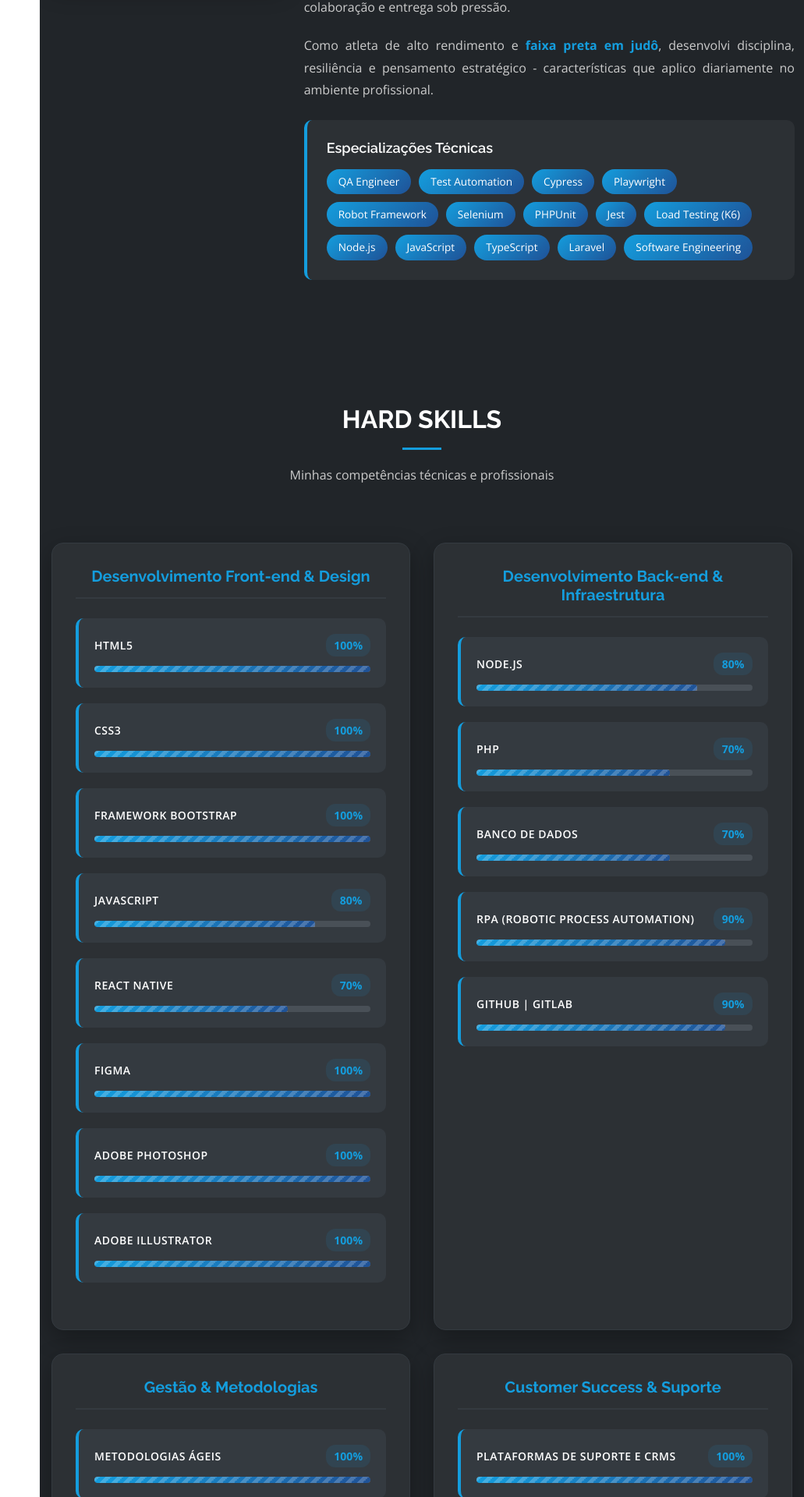
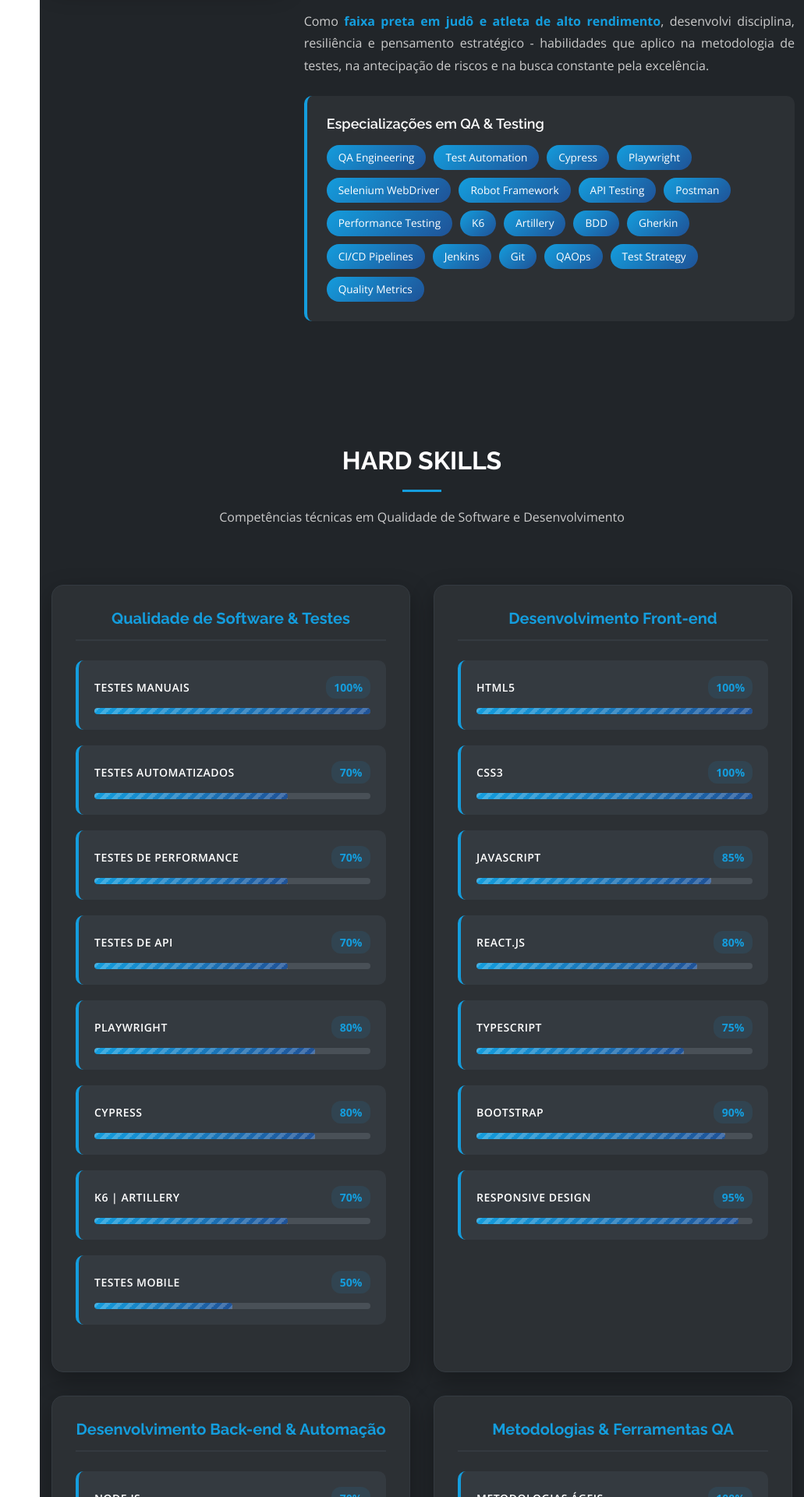
Before and after one commit to nagybhe/Portfolio, a React (Create React App) app: page / in a window 1280 px wide. Shown: the part 1567-3487 px from the top of the page at 78% size, without its empty margins (249-1280 px from the left). Built offline with nearby package versions, Linux system fonts and the light colour scheme.

Commit message:
Atualiza componentes About, Resume e Skills (JS e CSS)

```diff
--- a/src/components/About/About.js
+++ b/src/components/About/About.js
@@ -29,7 +29,7 @@ const About = () => {
                                     </div>
                                     <div className="info-item">
                                         <i className="bx bx-envelope"></i>
-                                        <span>Ins4nityhz@gmail.com</span>
+                                        <span>andre.nagybhe.ramos@gmail.com</span>
                                     </div>
                                     <div className="info-item">
                                         <i className="bx bx-cake"></i>
@@ -42,59 +42,66 @@ const About = () => {
 
                     <div className="col-lg-8 pt-4 pt-lg-0 content" data-aos="fade-left">
                         <div className="about-content">
-                            <h3 className="text-white mb-4">Desenvolvedor & Especialista em Qualidade de Software</h3>
+                            <h3 className="text-white mb-4">Especialista em Qualidade de Software & QA</h3>
 
                             <div className="bio-text">
                                 <p>
                                     Formado em <strong>Sistemas para Internet</strong> pela Faculdade Meta e atualmente
-                                    cursando pós-graduação em <strong>Engenharia de Software</strong>, aprofundando conhecimentos
-                                    em desenvolvimento, arquitetura e qualidade de sistemas.
+                                    cursando pós-graduação em <strong>Engenharia de Software</strong>, com foco em
+                                    arquitetura de testes, qualidade de software e processos de garantia da qualidade.
                                 </p>
 
                                 <p>
-                                    Minha trajetória começou em <strong>Customer Success</strong>, atuando como Head com foco em
-                                    retenção, onboarding estratégico e redução de churn. Essa experiência me proporcionou
-                                    uma visão centrada no cliente e reforçou a importância da qualidade em todas as etapas
-                                    do ciclo de vida do produto.
+                                    Minha trajetória em <strong>Customer Success</strong> me proporcionou uma visão
+                                    centrada no usuário final, compreendendo profundamente a importância da qualidade
+                                    em todas as etapas do ciclo de vida do produto e como bugs impactam a experiência do cliente.
                                 </p>
 
                                 <p>
-                                    Migrei para a área técnica, especializando-me como <strong>RPA Developer</strong> em paralelo
-                                    com <strong>Quality Assurance</strong>. Tenho experiência com testes manuais e automatizados,
-                                    integrações via API, Quality Analytics, além de atuar em Pentests White Box e Gray Box.
+                                    Atuo como <strong>Quality Assurance Engineer</strong> com expertise em:
+                                    <strong> testes manuais e automatizados</strong>,
+                                    <strong> desenvolvimento de frameworks de teste</strong>,
+                                    <strong> integrações via API</strong>, e
+                                    <strong> Quality Analytics</strong>. Experiência em Pentests White Box e Gray Box
+                                    para validação de segurança em aplicações.
                                 </p>
 
                                 <p>
-                                    Participei de projetos de automação de processos e testes de APIs, sempre com foco em
+                                    Participei de projetos de automação de testes e processos, sempre com foco em
                                     confiabilidade, segurança e escalabilidade. Em 2024, conquistei o
-                                    <strong> 1º lugar no Hackathon Gamefica (TITCS)</strong>, reforçando minha capacidade de
-                                    inovação, colaboração e entrega sob pressão.
+                                    <strong> 1º lugar no Hackathon Gamefica (TITCS)</strong>, demonstrando capacidade de
+                                    inovação e entrega de qualidade sob pressão.
                                 </p>
 
                                 <p>
-                                    Como atleta de alto rendimento e <strong>faixa preta em judô</strong>, desenvolvi disciplina,
-                                    resiliência e pensamento estratégico - características que aplico diariamente no
-                                    ambiente profissional.
+                                    Como <strong>faixa preta em judô e atleta de alto rendimento</strong>, desenvolvi
+                                    disciplina, resiliência e pensamento estratégico - habilidades que aplico na
+                                    metodologia de testes, na antecipação de riscos e na busca constante pela excelência.
                                 </p>
                             </div>
 
                             <div className="skills-highlight mt-4">
-                                <h5 className="text-white mb-3">Especializações Técnicas</h5>
+                                <h5 className="text-white mb-3">Especializações em QA & Testing</h5>
                                 <div className="skills-tags">
-                                    <span className="skill-tag">QA Engineer</span>
+                                    <span className="skill-tag">QA Engineering</span>
                                     <span className="skill-tag">Test Automation</span>
                                     <span className="skill-tag">Cypress</span>
                                     <span className="skill-tag">Playwright</span>
+                                    <span className="skill-tag">Selenium WebDriver</span>
                                     <span className="skill-tag">Robot Framework</span>
-                                    <span className="skill-tag">Selenium</span>
-                                    <span className="skill-tag">PHPUnit</span>
-                                    <span className="skill-tag">Jest</span>
-                                    <span className="skill-tag">Load Testing (K6)</span>
-                                    <span className="skill-tag">Node.js</span>
-                                    <span className="skill-tag">JavaScript</span>
-                                    <span className="skill-tag">TypeScript</span>
-                                    <span className="skill-tag">Laravel</span>
-                                    <span className="skill-tag">Software Engineering</span>
+                                    <span className="skill-tag">API Testing</span>
+                                    <span className="skill-tag">Postman</span>
+                                    <span className="skill-tag">Performance Testing</span>
+                                    <span className="skill-tag">K6</span>
+                                    <span className="skill-tag">Artillery</span>
+                                    <span className="skill-tag">BDD</span>
+                                    <span className="skill-tag">Gherkin</span>
+                                    <span className="skill-tag">CI/CD Pipelines</span>
+                                    <span className="skill-tag">Jenkins</span>
+                                    <span className="skill-tag">Git</span>
+                                    <span className="skill-tag">QAOps</span>
+                                    <span className="skill-tag">Test Strategy</span>
+                                    <span className="skill-tag">Quality Metrics</span>
                                 </div>
                             </div>
                         </div>
--- a/src/components/Resume/Resume.js
+++ b/src/components/Resume/Resume.js
@@ -29,150 +29,93 @@ const Resume = () => {
     const certificates = [
         {
             name: 'Orchestrator Admin: Automation Management with ElectroNeek Orchestrator',
-            category: 'RPA & Automação'
+            category: 'Desenvolvimento Back-end & Automação'
         },
         {
             name: 'RPA Developer: Automation Development in ElectroNeek Studio Pro',
-            category: 'RPA & Automação'
+            category: 'Desenvolvimento Back-end & Automação'
+        },
+        {
+            name: 'DevOps & Agile Culture',
+            category: 'Metodologias & Ferramentas QA'
+        },
+        {
+            name: 'Projetos Ágeis com Scrum',
+            category: 'Metodologias & Ferramentas QA'
+        },
+        {
+            name: 'Fundamentos em Gestão por OKRs',
+            category: 'Metodologias & Ferramentas QA'
+        },
+        {
+            name: 'User Experience',
+            category: 'Desenvolvimento Front-end'
+        },
+        {
+            name: 'Conceitos de Responsividade e Experiência do Usuário',
+            category: 'Desenvolvimento Front-end'
+        },
+        {
+            name: 'Programação para internet com JavaScript',
+            category: 'Desenvolvimento Front-end'
+        },
+        {
+            name: 'Lógica de programação essencial',
+            category: 'Desenvolvimento Front-end'
+        },
+        {
+            name: 'Introdução a banco de dados com MySQL & PHPMyAdmin',
+            category: 'Desenvolvimento Back-end & Automação'
+        },
+        {
+            name: 'Arquitetura de Sistemas',
+            category: 'Desenvolvimento Back-end & Automação'
+        },
+        {
+            name: 'Fundamentos de Arquitetura de Sistemas',
+            category: 'Desenvolvimento Back-end & Automação'
+        },
+        {
+            name: 'Cloud Computing & Serverless',
+            category: 'Desenvolvimento Back-end & Automação'
+        },
+        {
+            name: 'Fundamentos da Computação em Nuvem',
+            category: 'Desenvolvimento Back-end & Automação'
+        },
+        {
+            name: 'Fundamentos do Azure',
+            category: 'Desenvolvimento Back-end & Automação'
+        },
+        {
+            name: 'Introdução aos Conceitos de Serverless e Azure Functions',
+            category: 'Desenvolvimento Back-end & Automação'
+        },
+        {
+            name: 'Desenvolvimento de software com Azure Static Web Apps e GitHub Actions',
+            category: 'Desenvolvimento Back-end & Automação'
+        },
+        {
+            name: 'Linux: A introdução ao sistema operacional',
+            category: 'Desenvolvimento Back-end & Automação'
+        },
+        {
+            name: 'Criando um repositório para seus projetos inovadores',
+            category: 'Desenvolvimento Back-end & Automação'
+        },
+        {
+            name: 'Engenharia de Software',
+            category: 'Qualidade de Software & Testes'
         },
         {
             name: 'Cybersecurity',
-            category: 'Segurança Cibernética'
+            category: 'Qualidade de Software & Testes'
         },
         {
-            name: 'DevOps & Agile Culture',
-            category: 'Metodologias Ágeis'
-        },
-        {
-            name: 'Projetos Ágeis com Scrum',
-            category: 'Metodologias Ágeis'
-        },
-        {
-            name: 'Fundamentos em Gestão por OKRs',
-            category: 'Metodologias Ágeis'
-        },
-        {
-            name: 'User Experience',
-            category: 'Design & UX'
-        },
-        {
-            name: 'Conceitos de Responsividade e Experiência do Usuário',
-            category: 'Design & UX'
-        },
-        {
-            name: 'Programação para internet com JavaScript',
-            category: 'Desenvolvimento'
-        },
-        {
-            name: 'Lógica de programação essencial',
-            category: 'Desenvolvimento'
-        },
-        {
-            name: 'Introdução a banco de dados com MySQL & PHPMyAdmin',
-            category: 'Banco de Dados'
-        },
-        {
-            name: 'Arquitetura de Sistemas',
-            category: 'Arquitetura & Cloud'
-        },
-        {
-            name: 'Fundamentos de Arquitetura de Sistemas',
-            category: 'Arquitetura & Cloud'
-        },
-        {
-            name: 'Cloud Computing & Serverless',
-            category: 'Arquitetura & Cloud'
-        },
-        {
-            name: 'Fundamentos da Computação em Nuvem',
-            category: 'Arquitetura & Cloud'
-        },
-        {
-            name: 'Fundamentos do Azure',
-            category: 'Arquitetura & Cloud'
-        },
-        {
-            name: 'Introdução aos Conceitos de Serverless e Azure Functions',
-            category: 'Arquitetura & Cloud'
-        },
-        {
-            name: 'Desenvolvimento de software com Azure Static Web Apps e GitHub Actions',
-            category: 'Arquitetura & Cloud'
-        },
-        {
-            name: 'Linux: A introdução ao sistema operacional',
-            category: 'Sistemas & Infraestrutura'
-        },
-        {
-            name: 'Criando um repositório para seus projetos inovadores',
-            category: 'Ferramentas & Versionamento'
-        },
-        {
-            name: 'Atendimento Surpreendente ao Cliente - Customer Service/SAC',
-            category: 'Customer Success & Vendas'
-        },
-        {
-            name: 'O Sucesso da Retenção de Clientes no Pós-Venda',
-            category: 'Customer Success & Vendas'
-        },
-        {
-            name: 'Fundamentos de Customer Success para Analistas',
-            category: 'Customer Success & Vendas'
-        },
-        {
-            name: 'Fundamentos em Experiência do Cliente',
-            category: 'Customer Success & Vendas'
-        },
-        {
-            name: 'Gatilhos Mentais em Vendas',
-            category: 'Customer Success & Vendas'
-        },
-        {
-            name: 'Vendas Pelo WhatsApp',
-            category: 'Customer Success & Vendas'
-        },
-        {
-            name: 'SMS Expert',
-            category: 'Customer Success & Vendas'
-        },
-        {
-            name: 'G4 Startups',
-            category: 'Empreendedorismo'
-        },
-        {
-            name: 'Entrepreneurship',
-            category: 'Empreendedorismo'
-        },
-        {
-            name: 'Inteligência Emocional',
-            category: 'Soft Skills'
-        },
-        {
-            name: 'Pensamento Crítico',
-            category: 'Soft Skills'
-        },
-        {
-            name: 'Fundamentos em Liderança',
-            category: 'Soft Skills'
-        },
-        {
-            name: 'Gente e Cultura 4.0',
-            category: 'Gestão & Negócios'
-        },
-        {
-            name: 'Indicadores e Métricas',
-            category: 'Gestão & Negócios'
-        },
-        {
-            name: 'Fundamentos em Finanças',
-            category: 'Gestão & Negócios'
-        },
-        {
-            name: 'Experiência do Cliente',
-            category: 'Customer Success & Vendas'
+            name: 'Introdução ao Teste de Software',
+            category: 'Qualidade de Software & Testes'
         }
     ];
-
     // Agrupar certificações por categoria
     const groupedCertificates = certificates.reduce((acc, cert) => {
         if (!acc[cert.category]) {
@@ -183,6 +126,25 @@ const Resume = () => {
     }, {});
 
     const experiences = [
+        {
+            title: 'Quality Analyst(QA)',
+            company: 'Freelance',
+            period: '2025 - até o momento',
+            location: 'Remota',
+            type: 'Tempo integral',
+            responsibilities: [
+                'Planejamento, execução e automação de testes funcionais, regressão e integração',
+                'Desenvolvimento e manutenção de testes automatizados com Cypress, Playwright e Robot Framework',
+                'Execução de testes de performance e carga utilizando K6 e Artillery',
+                'Criação e otimização de pipelines CI/CD integrados ao Jenkins',
+                'Aplicação de BDD com Gherkin para definição de cenários e melhoria da rastreabilidade',
+                'Acompanhamento do ciclo de vida de bugs, garantindo priorização e correção eficiente',
+                'Validação de requisitos funcionais e não funcionais junto ao time de produto e desenvolvimento',
+                'Versionamento, revisão de código e boas práticas de QAOps com Git',
+                'Colaboração ativa em cerimônias ágeis (Scrum/Kanban) e alinhamento com stakeholders',
+            ],
+            technologies: ['Cypress', 'Playwright', 'Robot Framework', 'K6', 'Artillery', 'Jenkins', 'Git', 'BDD', 'Gherkin']
+        },
         {
             title: 'Analista de Requisitos (PO)',
             company: 'MSB Tecnologia',
--- a/src/components/Skills/Skills.js
+++ b/src/components/Skills/Skills.js
@@ -4,44 +4,51 @@ import './Skills.css';
 const Skills = () => {
     const skillsByCategory = [
         {
-            category: 'Desenvolvimento Front-end & Design',
+            category: 'Qualidade de Software & Testes',
+            skills: [
+                { name: 'Testes Manuais', percentage: 100 },
+                { name: 'Testes Automatizados', percentage: 70 },
+                { name: 'Testes de Performance', percentage: 70 },
+                { name: 'Testes de API', percentage: 70 },
+                { name: 'Playwright', percentage: 80 },
+                { name: 'Cypress', percentage: 80 },
+                { name: 'K6 | Artillery', percentage: 70 },
+                { name: 'Testes Mobile', percentage: 50 }
+            ]
+        },
+        {
+            category: 'Desenvolvimento Front-end',
             skills: [
                 { name: 'HTML5', percentage: 100 },
                 { name: 'CSS3', percentage: 100 },
-                { name: 'Framework Bootstrap', percentage: 100 },
-                { name: 'JavaScript', percentage: 80 },
-                { name: 'React Native', percentage: 70 },
-                { name: 'Figma', percentage: 100 },
-                { name: 'Adobe Photoshop', percentage: 100 },
-                { name: 'Adobe Illustrator', percentage: 100 }
+                { name: 'JavaScript', percentage: 85 },
+                { name: 'React.js', percentage: 80 },
+                { name: 'TypeScript', percentage: 75 },
+                { name: 'Bootstrap', percentage: 90 },
+                { name: 'Responsive Design', percentage: 95 }
             ]
         },
         {
-            category: 'Desenvolvimento Back-end & Infraestrutura',
+            category: 'Desenvolvimento Back-end & Automação',
             skills: [
-                { name: 'Node.js', percentage: 80 },
-                { name: 'PHP', percentage: 70 },
-                { name: 'Banco de Dados', percentage: 70 },
-                { name: 'RPA (Robotic Process Automation)', percentage: 90 },
-                { name: 'GitHub | GitLab', percentage: 90 }
+                { name: 'Node.js', percentage: 70 },
+                { name: 'PHP | Laravel', percentage: 50 },
+                { name: 'SQL / Banco de Dados', percentage: 50 },
+                { name: 'APIs REST', percentage: 60 },
+                { name: 'RPA (Robotic Process Automation)', percentage: 80 },
+                { name: 'Git | Versionamento', percentage: 80 }
             ]
         },
         {
-            category: 'Gestão & Metodologias',
+            category: 'Metodologias & Ferramentas QA',
             skills: [
                 { name: 'Metodologias Ágeis', percentage: 100 },
-                { name: 'Gestão de Projetos', percentage: 80 },
-                { name: 'Análise de Dados e Relatórios', percentage: 100 },
-                { name: 'Resolução de Problemas Técnicos', percentage: 100 }
-            ]
-        },
-        {
-            category: 'Customer Success & Suporte',
-            skills: [
-                { name: 'Plataformas de Suporte e CRMs', percentage: 100 },
-                { name: 'Sistemas de Tickets', percentage: 100 },
-                { name: 'Suporte por Canal Específico', percentage: 100 },
-                { name: 'Compreensão de Produtos/Serviços', percentage: 100 }
+                { name: 'Test Case Design', percentage: 100 },
+                { name: 'Test Management', percentage: 90 },
+                { name: 'JIRA | ClickUp', percentage: 80 },
+                { name: 'Bug Tracking', percentage: 90 },
+                { name: 'CI/CD | Pipelines | Jenkins', percentage: 80 },
+
             ]
         }
     ];
@@ -75,7 +82,7 @@ const Skills = () => {
             <div className="container">
                 <div className="section-title">
                     <h2>Hard Skills</h2>
-                    <p>Minhas competências técnicas e profissionais</p>
+                    <p>Competências técnicas em Qualidade de Software e Desenvolvimento</p>
                 </div>
 
                 <div className="skills-container">
```
Also changed, not shown: src/components/Skills/Skills.css (line endings or trailing spaces).
